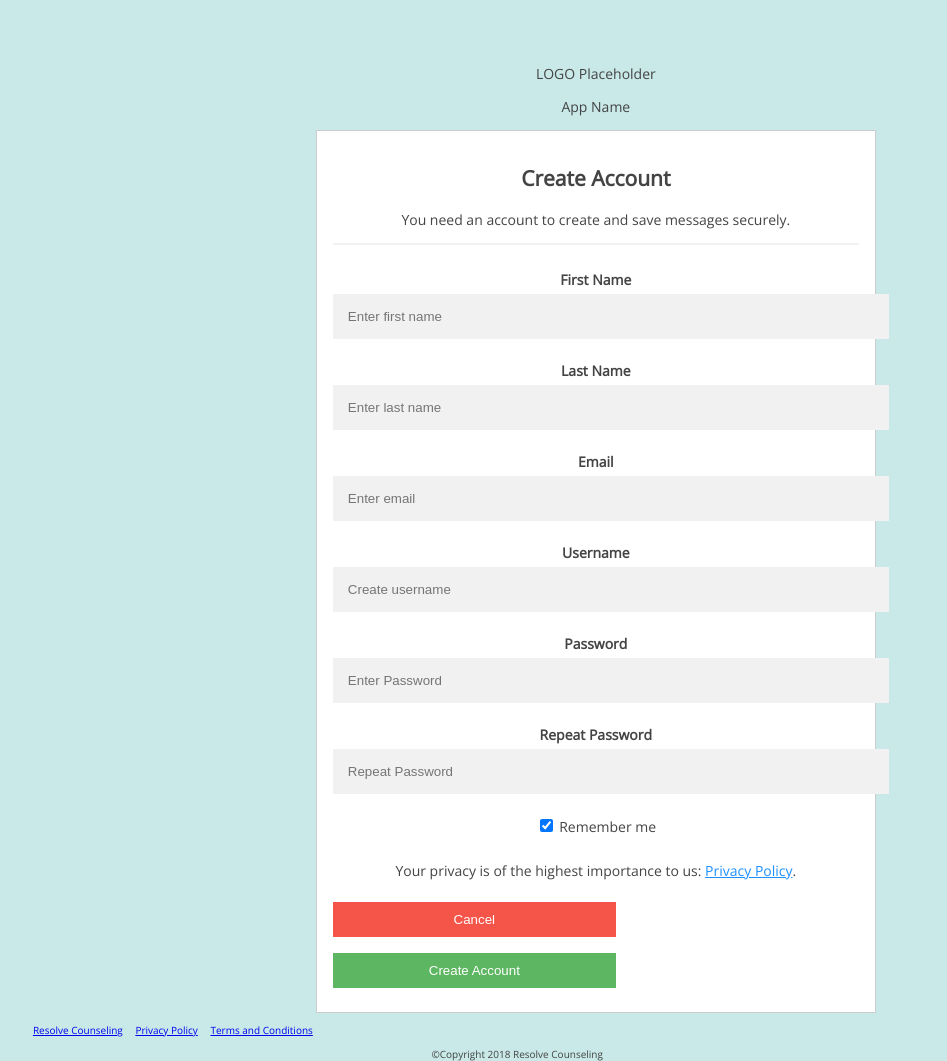
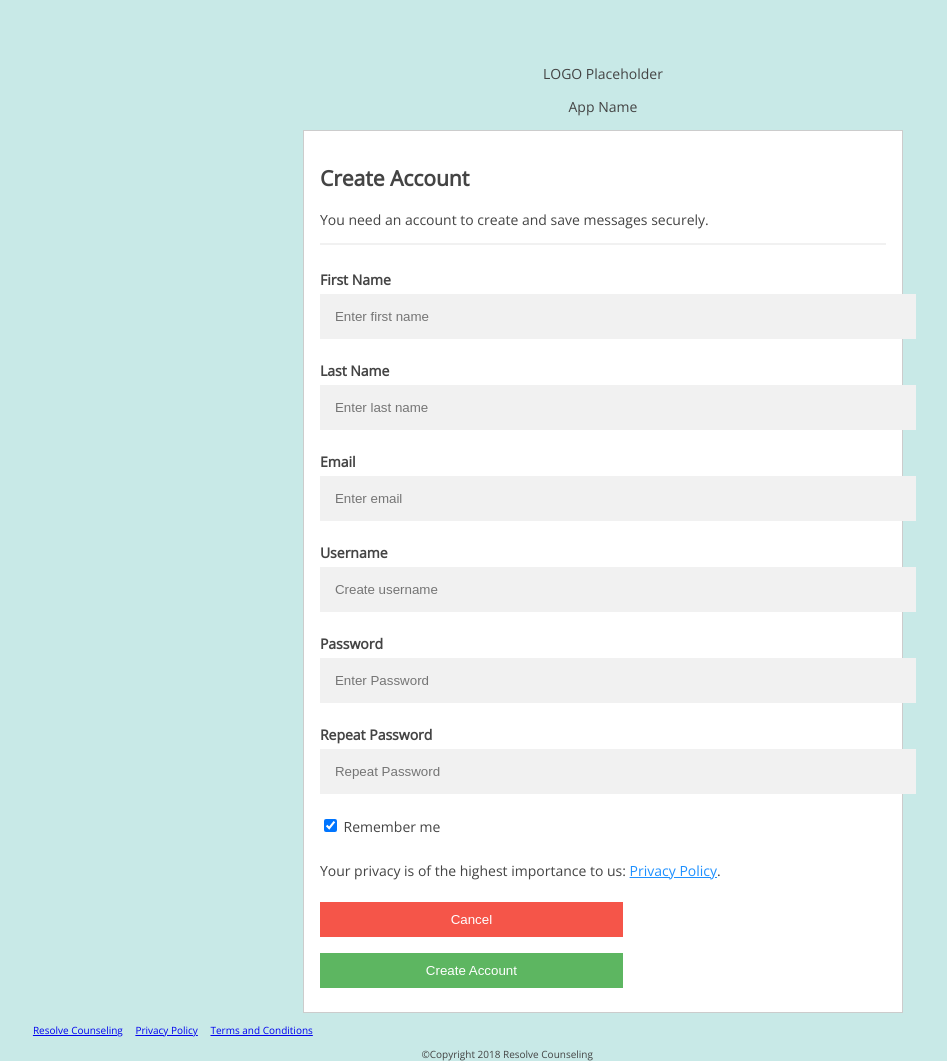
Before and after one commit to bryanspearman/SERF-Board, a website: page public/signup.html in a window 1280 px wide. Shown: the whole page, without its empty margins (50-997 px from the left). Drawn offline with nearby package versions, Linux system fonts and the light colour scheme.

Commit message:
css html updates

```diff
--- a/public/main.css
+++ b/public/main.css
@@ -93,11 +93,21 @@ main {
     text-align: center;
   }
 
+  .action_pages {
+    padding-top: 50px;
+    margin: 0 auto;
+    width: 600px;
+  }
+
+  .center {
+    text-align: center;
+  }
+
   input[type="text"],
   input[type="password"] {
     width: 100%;
     padding: 15px;
-    margin: 5px 10px 22px 0;
+    margin: 5px 20px 22px 0;
     display: inline-block;
     border: none;
     background: #f1f1f1;
--- a/public/signup.html
+++ b/public/signup.html
@@ -17,14 +17,16 @@
 </head>
 
 <body>
-    <main role="main" class="landingPage">
+    <main role="main">
         <div class="row">
             <div class="col-12">
-                <section role="region">
+                <section role="region" class="action_pages">
+
                     <header role="banner" class="center">
                         <p>LOGO Placeholder</p>
                         <p>App Name</p>
                     </header>
+
                     <form action="#" style="border:1px solid #ccc">
                         <div class="form-container">
                             <h1>Create Account</h1>
@@ -82,7 +84,8 @@
 
     <footer role="contentinfo">
         <div class="row">
-            <div class="col-6 business_links">
+            <div class="col-6">
+                <div class="business_links">
                     <ul>
                         <li>
                             <a href="#">Resolve Counseling</a>
@@ -95,8 +98,11 @@
                         </li>
                     </ul>
                 </div>
-            <div class="col-6 copyright">
+            </div>
+            <div class="col-6">
+                <div class="copyright">
                     <span>&copy;Copyright 2018 Resolve Counseling</span>
+                </div>
             </div>
         </div>
     </footer>
```
Also changed, not shown: public/index.html (+2 -2 lines), public/login.html (+6 -2 lines). Lines whose indentation alone changed are shown as unchanged.
